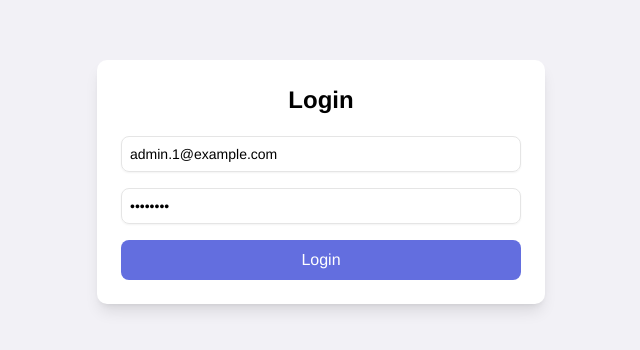
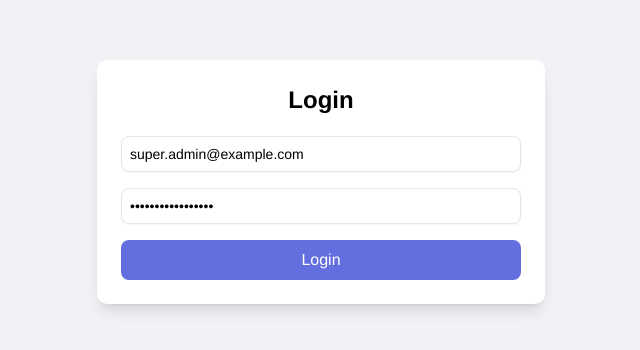
Before and after one commit to naimur-reza/diteck-frontend, a Next.js app: page /login in a window 1280 px wide. Shown: the part 238-588 px from the top of the page, without its empty margins (319-959 px from the left). Built offline with nearby package versions, Linux system fonts and the light colour scheme; no server answers; a web font is replaced by a local one.

Commit message:
Update default login credentials for enhanced security

```diff
--- a/src/app/login/page.tsx
+++ b/src/app/login/page.tsx
@@ -61,7 +61,10 @@ const Login = () => {
         <EnaForm
           onSubmit={handleLogin}
           schema={loginSchema}
-          defaultValues={{ email: "admin.1@example.com", password: "12345678" }}
+          defaultValues={{
+            email: "super.admin@example.com",
+            password: "securePassword123",
+          }}
         >
           <EnaInput
             name="email"
```
